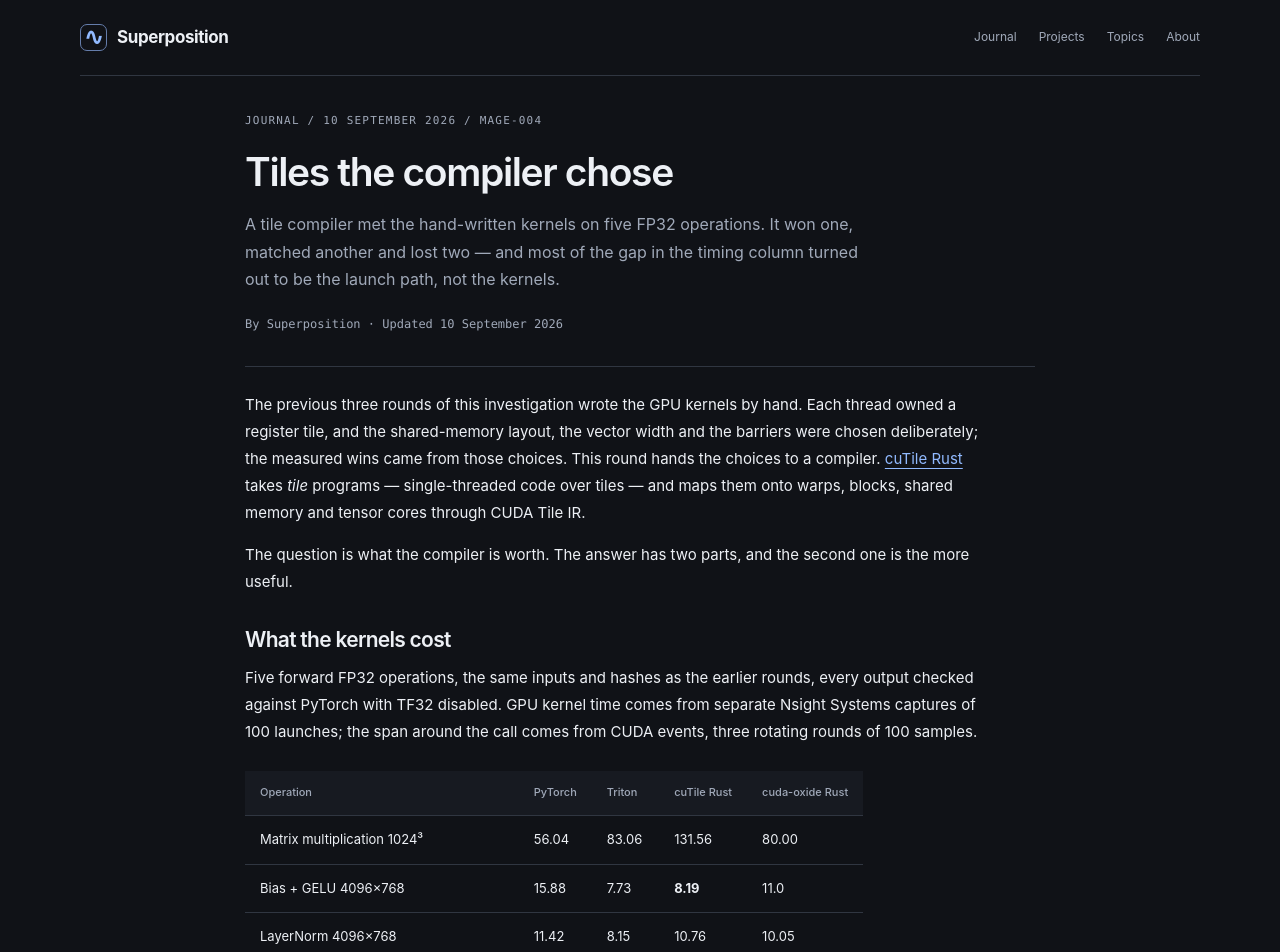
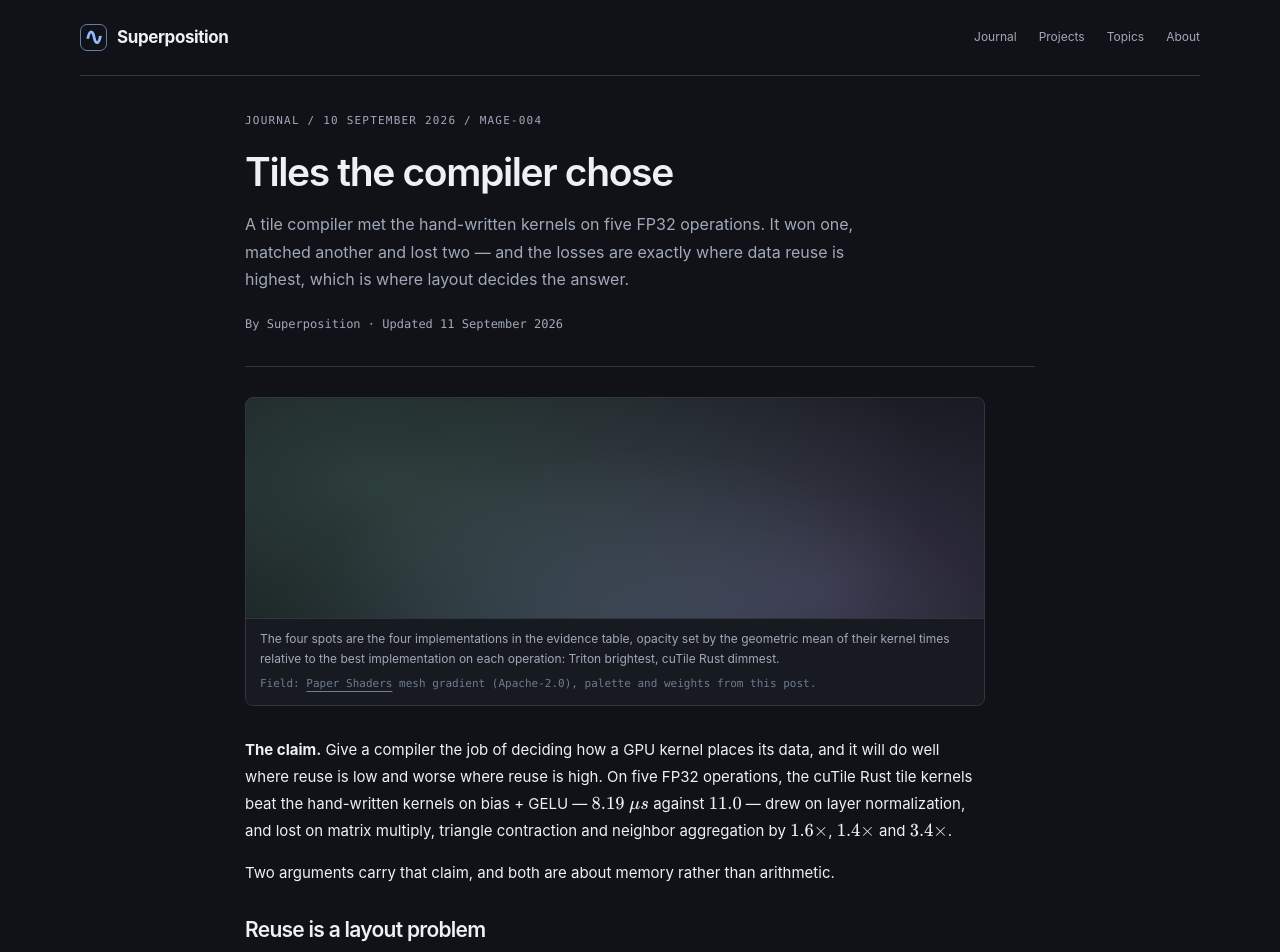
Before and after one commit to superposition/superposition.github.io, a Jekyll site: the page built from _posts/2026-09-10-tiles-the-compiler-chose.md, in a window 1280 px wide. Shown: the top 952 px of the page. Built offline with Jekyll 4.4.1, drawn with Linux system fonts in a browser that asks for light colours; some of the changed text lies outside the part shown.

Commit message:
Journal: lead with the claim, and put a mesh band on it (#11)
The post now opens with the claim, carries it with two arguments (reuse is a
layout problem, the clock measures two things) and closes with the evidence and
the counterexamples. The band above it is a Paper Shaders mesh gradient whose
four spots carry the four implementations, opacity set by how competitive each
one is; the canvas lives on the mage site, the styles are local.

```diff
--- a/_layouts/default.html
+++ b/_layouts/default.html
@@ -11,6 +11,7 @@
   <script>window.MathJax = {tex: {inlineMath: [['$', '$'], ['\\(', '\\)']]}, options: {skipHtmlTags: ['script','noscript','style','textarea','pre','code']}};</script>
   <script defer src="https://cdn.jsdelivr.net/npm/mathjax@3.2.2/es5/tex-mml-chtml.js"></script>
   {% endif %}
+  {% if page.mesh_band %}<script defer src="https://superposition.github.io/mage/assets/mesh-band.js"></script>{% endif %}
 </head>
 <body>
   <a class="skip" href="#content">Skip to content</a>
--- a/_posts/2026-09-10-tiles-the-compiler-chose.md
+++ b/_posts/2026-09-10-tiles-the-compiler-chose.md
@@ -1,64 +1,117 @@
 ---
 title: "Tiles the compiler chose"
-description: A tile compiler met the hand-written kernels on five FP32 operations. It won one, matched another and lost two — and most of the gap in the timing column turned out to be the launch path, not the kernels.
+description: A tile compiler met the hand-written kernels on five FP32 operations. It won one, matched another and lost two — and the losses are exactly where data reuse is highest, which is where layout decides the answer.
 date: 2026-09-10 20:55:00 -0400
-updated: 2026-09-10
+updated: 2026-09-11
 tags: [kernels, measurement, performance, cutile]
 experiment_id: mage-004
 technical_record: https://github.com/superposition/mage/blob/master/docs/experiments/mage-004.md
 field_note: https://superposition.github.io/mage/experiments/mage-004/
 math: true
+mesh_band: true
 ---
-The previous three rounds of this investigation wrote the GPU kernels by hand. Each thread owned a register tile, and the shared-memory layout, the vector width and the barriers were chosen deliberately; the measured wins came from those choices. This round hands the choices to a compiler. [cuTile Rust](https://github.com/NVlabs/cutile-rs) takes *tile* programs — single-threaded code over tiles — and maps them onto warps, blocks, shared memory and tensor cores through CUDA Tile IR.
+<figure class="mesh-band" data-colors="#93caff,#91dbba,#c9b2ff,#e0a08a" data-weights="0.74,1,0.62,0.90">
+  <canvas aria-hidden="true" focusable="false"></canvas>
+  <noscript><img src="https://superposition.github.io/mage/assets/figures/mage-004/mesh-band.png" alt="A dark field with four soft spots of colour — blue, green, lavender and warm sand — scaled by how competitive each implementation is." width="1107" height="327"></noscript>
+  <figcaption>
+    <p>The four spots are the four implementations in the evidence table, opacity set by the geometric mean of their kernel times relative to the best implementation on each operation: Triton brightest, cuTile Rust dimmest.</p>
+    <span class="mesh-band-credit">Field: <a href="https://github.com/paper-design/shaders" rel="noopener">Paper Shaders</a> mesh gradient (Apache-2.0), palette and weights from this post.</span>
+  </figcaption>
+</figure>
+**The claim.** Give a compiler the job of deciding how a GPU kernel places its data, and it will do
+well where reuse is low and worse where reuse is high. On five FP32 operations, the cuTile Rust tile
+kernels beat the hand-written kernels on bias + GELU — $8.19\ \mu s$ against $11.0$ — drew on layer
+normalization, and lost on matrix multiply, triangle contraction and neighbor aggregation by
+$1.6\times$, $1.4\times$ and $3.4\times$.
 
-The question is what the compiler is worth. The answer has two parts, and the second one is the more useful.
+Two arguments carry that claim, and both are about memory rather than arithmetic.
 
-## What the kernels cost
+## Reuse is a layout problem
 
-Five forward FP32 operations, the same inputs and hashes as the earlier rounds, every output checked against PyTorch with TF32 disabled. GPU kernel time comes from separate Nsight Systems captures of 100 launches; the span around the call comes from CUDA events, three rotating rounds of 100 samples.
+A thread that computes one output element of $C = A B$ reads one value of $A$ and one of $B$ per
+multiply-add. A thread that computes a $4\times4$ block reads four of each and performs sixteen
+multiply-adds, so shared-memory reads per multiply-add fall from $\tfrac{2}{1}$ to
+$\tfrac{8}{16} = 0.5$ — and loading those as 128-bit quads takes it to $0.125$: one instruction
+fetching all four values the thread needs.
+
+![Two schematics side by side: the cuTile Rust tile layout on the left, the cuda-oxide register-tile layout with a transposed A and row stride 68 on the right](/mage/assets/figures/mage-004/matmul-layouts.svg)
+
+*The same product, two ways of placing it in memory. Left, the compiler decides how the output tile
+is threaded and how wide the loads are; right, the kernel author does. The transposed $A$ with a row
+stride of 68 exists so each thread's four rows are contiguous — one 128-bit read instead of four
+scattered ones. [Download the SVG](/mage/assets/figures/mage-004/matmul-layouts.svg).*
+
+The tile compiler is not blind to any of this: it widens loads too, and it partitions the output into
+$32\times128$ tiles with $32\times32$ operands per contraction step. What it cannot know is that this
+problem wants a particular arrangement. Its matrix multiply is $1.6\times$ slower, and no arithmetic
+explains that — only where the operands sit when the multiply issues.
+
+## The clock measures two things
+
+Time around a call is submission plus execution:
+
+$$\text{span} \;=\; \underbrace{t_{\text{submit}}}_{\text{host builds and queues}} \;+\; \underbrace{t_{\text{kernel}}}_{\text{device runs}} \;+\; \text{idle}$$
+
+The tile runtime submits lazily, and one awaited call costs $14\text{–}23\ \mu s$ of host time
+against $2\text{–}3\ \mu s$ for the hand-written kernel. It is the difference between a taxi meter
+that starts when you pick up the phone and one that starts when the wheels turn: a comparison that
+waits for every call is comparing phone calls, not journeys. Bias + GELU measures
+$29.97\ \mu s$ around a kernel that runs in $8.19\ \mu s$. Queue the calls, or replay them from a
+recorded CUDA graph, and every operation lands on its kernel time:
+
+| Operation | awaited | queued in tens | kernel only |
+| --- | ---: | ---: | ---: |
+| Matrix multiplication $1024^3$ | 150.53 | 127.07 | 131.56 |
+| Bias + GELU $4096\times768$ | 25.76 | 8.50 | 8.19 |
+| LayerNorm $4096\times768$ | 30.62 | 10.64 | 10.76 |
+| Triangle contraction $128\times32$ | 136.19 | 121.80 | 116.08 |
+| Neighbor aggregation $4096\times64\times65536$ | 49.28 | 33.28 | 35.37 |
+
+*Microseconds, mean of 100 launches. Replay reaches $7.77\ \mu s$ on bias + GELU. Timed the same way,
+Triton and PyTorch also improve, by $6\text{–}7\ \mu s$ and about $1\ \mu s$ per call.*
+
+## Evidence
+
+Kernel time from separate Nsight Systems captures, 100 launches each. Every output was checked
+against PyTorch with TF32 disabled before any timing was believed.
 
 | Operation | PyTorch | Triton | cuTile Rust | cuda-oxide Rust |
-| --- | --- | --- | --- | --- |
-| Matrix multiplication 1024³ | 56.04 | 83.06 | 131.56 | 80.00 |
-| Bias + GELU 4096×768 | 15.88 | 7.73 | **8.19** | 11.0 |
-| LayerNorm 4096×768 | 11.42 | 8.15 | 10.76 | 10.05 |
-| Triangle contraction 128×32 | 28.64 | 102.19 | 116.08 | 80.1 |
-| Neighbor aggregation 4096×64×65536 | 67.32 | 7.97 | 35.37 | 10.3 |
+| --- | ---: | ---: | ---: | ---: |
+| Matrix multiplication $1024^3$ | 56.04 | 83.06 | 131.56 | **80.00** |
+| Bias + GELU $4096\times768$ | 15.88 | 7.73 | **8.19** | 11.0 |
+| LayerNorm $4096\times768$ | 11.42 | 8.15 | 10.76 | 10.05 |
+| Triangle contraction $128\times32$ | 28.64 | 102.19 | 116.08 | 80.1 |
+| Neighbor aggregation $4096\times64\times65536$ | 67.32 | 7.97 | 35.37 | 10.3 |
 
-*(µs of GPU kernel time per operation. PyTorch's bias + GELU is two kernels, its triangle contraction three and its neighbor aggregation four; the counts come from the capture, not from what the operation should launch.)*
+*Microseconds of GPU kernel time per operation. Layer normalization is worth reading twice: the tile
+kernel pads every $768$-wide row out to $1024$, because tile dimensions must be powers of two, so a
+third of its lanes do nothing — and it still draws.*
 
-The tile compiler **beats the hand-written kernel on bias + GELU** — 8.19 µs against 11.0 — and lands level on layer norm, 10.76 against 10.05, even though its layer norm pads a row of 768 columns to 1024 because tile dimensions must be powers of two. It trails on the matmul-shaped operations, 1.6× and 1.4×, and by 3.4× on the irregular one, where the safe tile model gave out and the kernel had to reach for raw device pointers.
-
-## The column that was measuring something else
-
-The event span around the call says something different, and worse: 29.97 µs for a bias + GELU whose kernel takes 8.19 µs.
-
-That gap is not the kernel. Each timed iteration records an event, launches, records a second event and synchronizes. For a runtime whose device operations are lazy, that pattern prices the *host submission path*, and the tile runtime's costs 14–23 µs per awaited launch against the hand-written runtime's 2–3 µs. Queue the launches behind one event pair, or capture them into a CUDA graph and replay it, and the spans fall onto the kernel times:
-
-| Operation | single | batched by ten | replayed graph | kernel |
-| --- | --- | --- | --- | --- |
-| Matrix multiplication 1024³ | 138.24 | 133.02 | **122.87** | 131.56 |
-| Bias + GELU 4096×768 | 25.60 | 8.40 | **7.77** | 8.19 |
-
-Bias + GELU replays at 7.77 µs against an 8.19 µs kernel: the host cost that dominated the column is gone. Timed the same way, PyTorch and Triton also improve — Triton by 6–7 µs per call — so with all three launch paths matched the tile kernels' wins and losses are the ones in the first table, and nothing else.
-
-The lesson generalizes past this comparison. A column of "time around the call" is a joint measurement of two things, and when the languages being compared submit their work differently, the cheaper-looking one may simply be the one that blocks less.
-
-## The tile shape, and a search that beat me
-
-The matrix multiply started from the upstream tutorial's 16 × 16 × 8 tile and was slow. Twelve hand-picked configurations, each a separate specialization producing the same output, moved it from 738.0 µs of span to 201.5 µs at 128 × 64 × 8. The shape is not monotone in any dimension: deepening the contraction step from 8 to 32 costs 42% at a 16 × 16 tile but only 6% at 64 × 64, and 128 × 128 × 8 is 2.3× *slower* than 128 × 64 × 8 — the signature of a register or occupancy cliff rather than of arithmetic.
-
-Then the library's own autotuner, given the same powers of two and 36 candidates, chose 32 × 128 × 32 and beat the hand-picked tile in both views: 137.28 against 189.44 µs single-launch, 121.75 against 174.90 batched. The two searches were optimizing different things — mine the span, which includes submission; the tuner kernel time alone — but its answer was better in both. Twelve configurations chosen to trace a ratio are not a search, and the library found the better region in 17 seconds.
+Tile shape turned out to be the same kind of decision: the identical kernel measured $738\ \mu s$ at
+the tutorial's $16\times16\times8$ tile and $131.56\ \mu s$ at $32\times128\times32$, and
+$128\times128\times8$ was $2.3\times$ slower than a *smaller* tile. That non-monotonicity is a
+register or occupancy cliff, not arithmetic.
 
 ## What was tried and not kept
 
-- **A broadcast product instead of `mma`**: the first strict-FP32 formulation multiplied broadcast tiles and reduced, and it did not compile — the tile types would not unify. `mma` on `f32` turned out to keep FP32 accuracy anyway: 1.5e-05 against the strict reference on K = 1024, which is accumulation error, not a 10-bit mantissa's.
-- **Deeper K steps at small tiles**: 16 × 16 × 32 measured 1072.4 µs against 738.0 for 16 × 16 × 8.
-- **A loop over the triangle contraction's channel axis**: every channel received the first channel's value, because a partition load indexed by a loop variable does not vary. The channel is a grid axis now.
-- **One row per program for the whole of layer norm**: it works, but it forces the 768 → 1024 padding; a kernel that could reduce across row tiles would not pay it.
+- **A broadcast product instead of the matrix instruction.** It did not compile, and the matrix
+  instruction kept FP32 accuracy anyway: $1.5\times10^{-5}$ against the strict reference at
+  $K = 1024$ — accumulation error, not a 10-bit mantissa's.
+- **Deeper contraction steps at small tiles.** $16\times16\times32$ measured $1072\ \mu s$ against
+  $738$ at $16\times16\times8$.
+- **A loop over the channel axis in the triangle kernel.** Every channel read the first channel's
+  values; a partition load indexed by a loop variable does not vary, so the channel has to come from
+  the grid axes.
+- **One row per program for layer norm.** It runs, but it forces the $768 \to 1024$ padding.
 
-## What the numbers do not establish
+## What these numbers do not establish
 
-No hardware counters were available, so occupancy, register pressure and memory traffic are inferred from ratios rather than read. The cuda-oxide column is the previous round's measurement, not taken in the same session as these numbers. Event spans are sensitive to device contention: a repeat that shared the GPU with another capture measured three to twenty times larger spans for the same binary, and it was caught only because PyTorch's own matmul kernel moved with it. One capture per operation means kernel time carries no interval of its own, clocks are unlocked, and compilation, transfers and process startup are excluded throughout.
+No hardware counters are available on this host, so occupancy and bandwidth are inferred from ratios
+rather than read. The cuda-oxide column is a previous round's measurement, not taken in the same
+session, so the two Rust columns should not be subtracted from each other. One capture per operation
+means a kernel time carries no interval of its own, and compilation, transfers and process startup
+are excluded throughout.
 
-The [field note](https://superposition.github.io/mage/experiments/mage-004/) carries the tables in full, and the [technical record](https://github.com/superposition/mage/blob/master/docs/experiments/mage-004.md) has the method, the reproduction commands and the open items.
+The [field note](https://superposition.github.io/mage/experiments/mage-004/) has the full tables, and
+the [technical record](https://github.com/superposition/mage/blob/master/docs/experiments/mage-004.md)
+has the method, the compiler's constraints and the reproduction commands.
--- a/assets/notebook.css
+++ b/assets/notebook.css
@@ -148,3 +148,15 @@ mjx-container[display] { overflow-x: auto; overflow-y: hidden; padding-block: 8p
   .idea-threads > div { display: grid; grid-template-columns: 90px 1fr; align-items: baseline; gap: 12px; }
 }
 @media (prefers-reduced-motion: reduce) { html { scroll-behavior: auto; } }
+
+/* Mesh band: a canvas field whose spots carry this post's own ratios. Paper
+   Shaders' mesh gradient (Apache-2.0), drawn by mesh-band.js from the mage site. */
+.mesh-band { position: relative; margin: 30px 0; border: 1px solid var(--rule); border-radius: 8px; overflow: hidden; background: radial-gradient(120% 160% at 18% 28%, rgba(145, 219, 186, .22), transparent 62%), radial-gradient(110% 150% at 78% 62%, rgba(201, 178, 255, .20), transparent 60%), radial-gradient(90% 130% at 52% 92%, rgba(147, 202, 255, .16), transparent 58%), var(--paper); }
+.mesh-band canvas { display: block; width: 100%; height: auto; aspect-ratio: 740 / 220; opacity: 0; transition: opacity .7s ease; }
+.mesh-band[data-ready] canvas { opacity: 1; }
+.mesh-band noscript img { display: block; width: 100%; height: auto; }
+.mesh-band figcaption { padding: 10px 14px 12px; border-top: 1px solid var(--rule); background: var(--surface); font-size: 12px; line-height: 1.7; color: var(--muted); }
+.mesh-band figcaption > p { margin: 0 0 6px; }
+.mesh-band-credit { display: block; margin-top: 6px; font: 11px/1.6 var(--mono); color: #6f7b8f; }
+.mesh-band-credit a { color: #6f7b8f; }
+.mesh-band-credit a:hover { color: var(--muted); }
```
